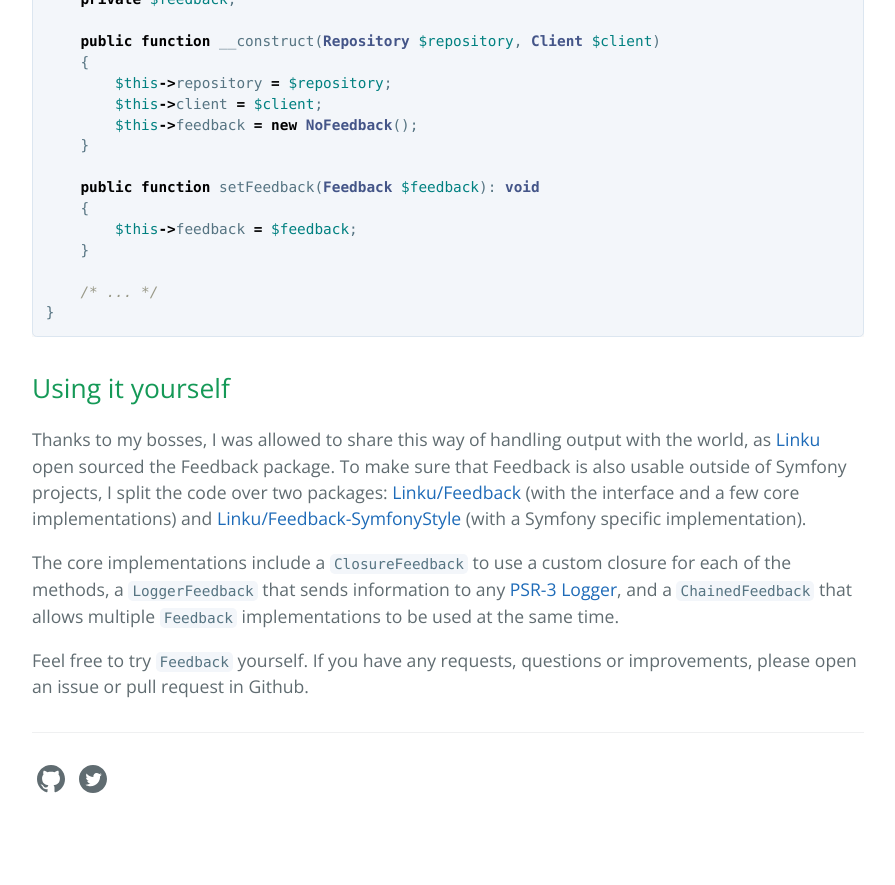
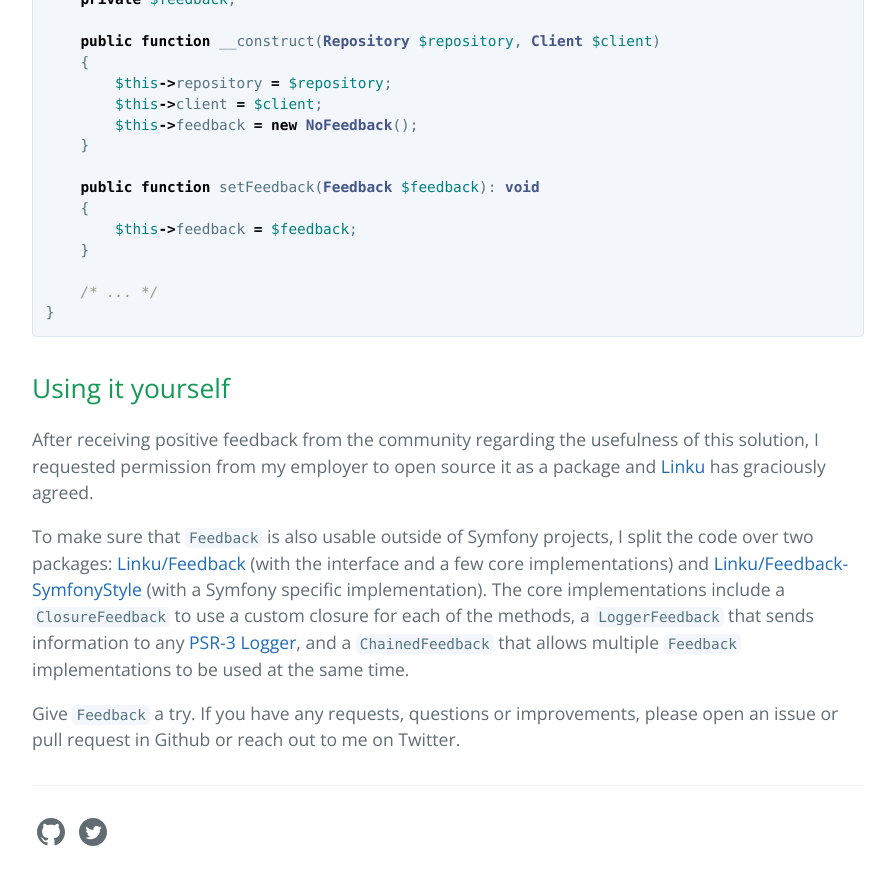
Before and after one commit to TimoBakx/timobakx.github.io, a Jekyll site: the page built from _posts/2020-02-28-cli-output-in-services.md, in a window 1280 px wide and 900 px high, scrolled down 4457 px. Shown: the top 885 px of the window, without its empty margins (192-1087 px from the left). Built offline with Jekyll 4.4.1, drawn with Linux system fonts in a browser that asks for light colours; before the commit the page ends 5304 px from its top, so only the background shows below that; some of the changed text lies outside the part shown.

Commit message:
Rewording

````diff
--- a/_posts/2020-02-28-cli-output-in-services.md
+++ b/_posts/2020-02-28-cli-output-in-services.md
@@ -211,20 +211,20 @@ final class Synchronizer
 ```
 
 ## Using it yourself
-Thanks to my bosses, I was allowed to share this way of handling output with
-the world, as [Linku][_linku] open sourced the Feedback package. To make sure
-that Feedback is also usable outside of Symfony projects, I split the code over
-two packages: [Linku/Feedback][_feedback_package] (with the interface and a
-few core implementations) and [Linku/Feedback-SymfonyStyle][_symfonystyle_package]
-(with a Symfony specific implementation).
+After receiving positive feedback from the community regarding the usefulness
+of this solution, I requested permission from my employer to open source it
+as a package and [Linku][_linku] has graciously agreed.
 
-The core implementations include a `ClosureFeedback` to use a custom closure for
-each of the methods, a `LoggerFeedback` that sends information to any [PSR-3 Logger][_psr3],
-and a `ChainedFeedback` that allows multiple `Feedback` implementations to be
-used at the same time.
+To make sure that `Feedback` is also usable outside of Symfony projects, I
+split the code over two packages: [Linku/Feedback][_feedback_package] (with
+the interface and a few core implementations) and [Linku/Feedback-SymfonyStyle][_symfonystyle_package]
+(with a Symfony specific implementation). The core implementations include a
+`ClosureFeedback` to use a custom closure for each of the methods, a `LoggerFeedback`
+that sends information to any [PSR-3 Logger][_psr3], and a `ChainedFeedback` that
+allows multiple `Feedback` implementations to be used at the same time.
 
-Feel free to try `Feedback` yourself. If you have any requests, questions or
-improvements, please open an issue or pull request in Github.
+Give `Feedback` a try. If you have any requests, questions or improvements, please
+open an issue or pull request in Github or reach out to me on Twitter.
 
 
 [_command]: https://symfony.com/doc/current/console.html
````
Also changed, not shown: other parts of _posts/2020-02-28-cli-output-in-services.md (+2 -2 lines).
